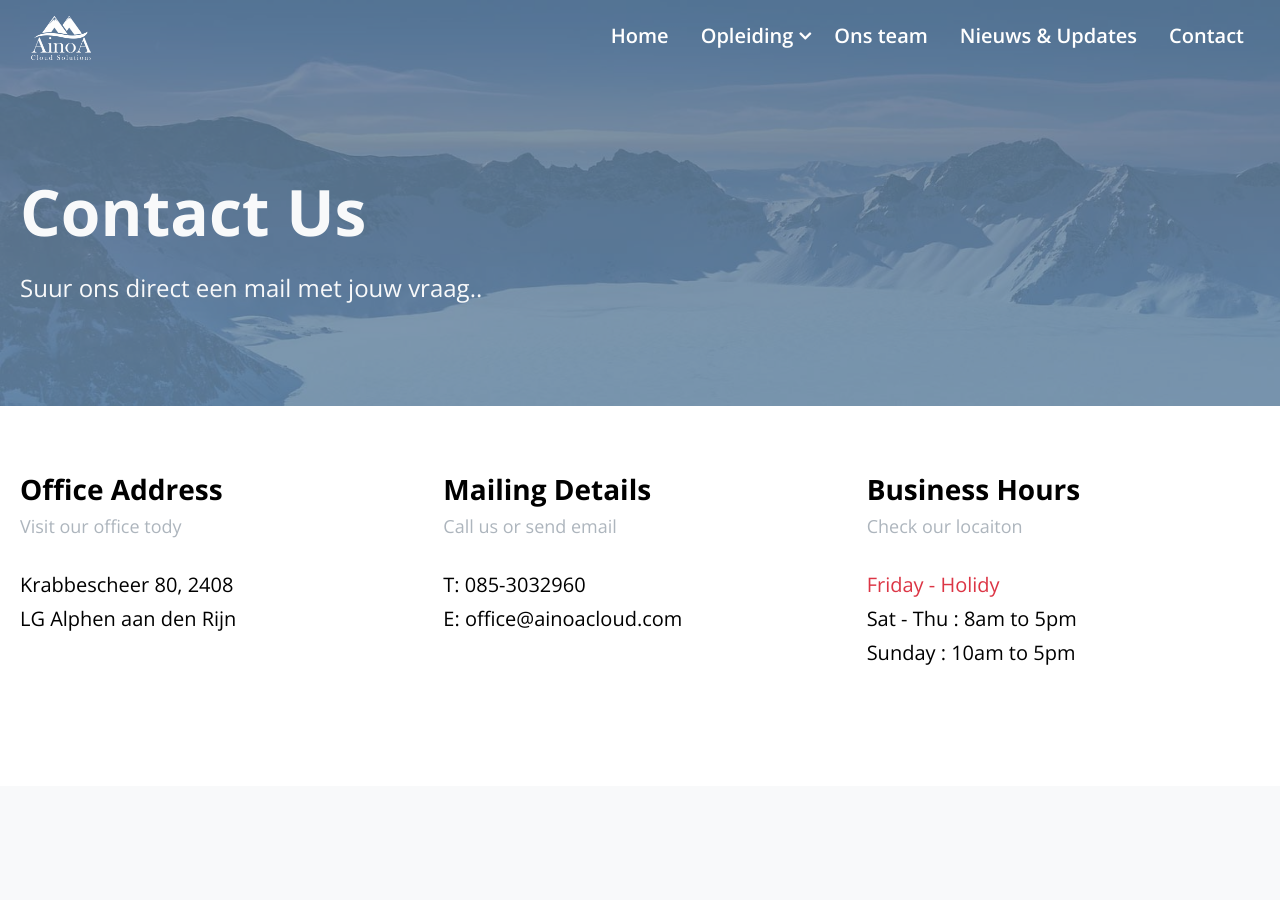
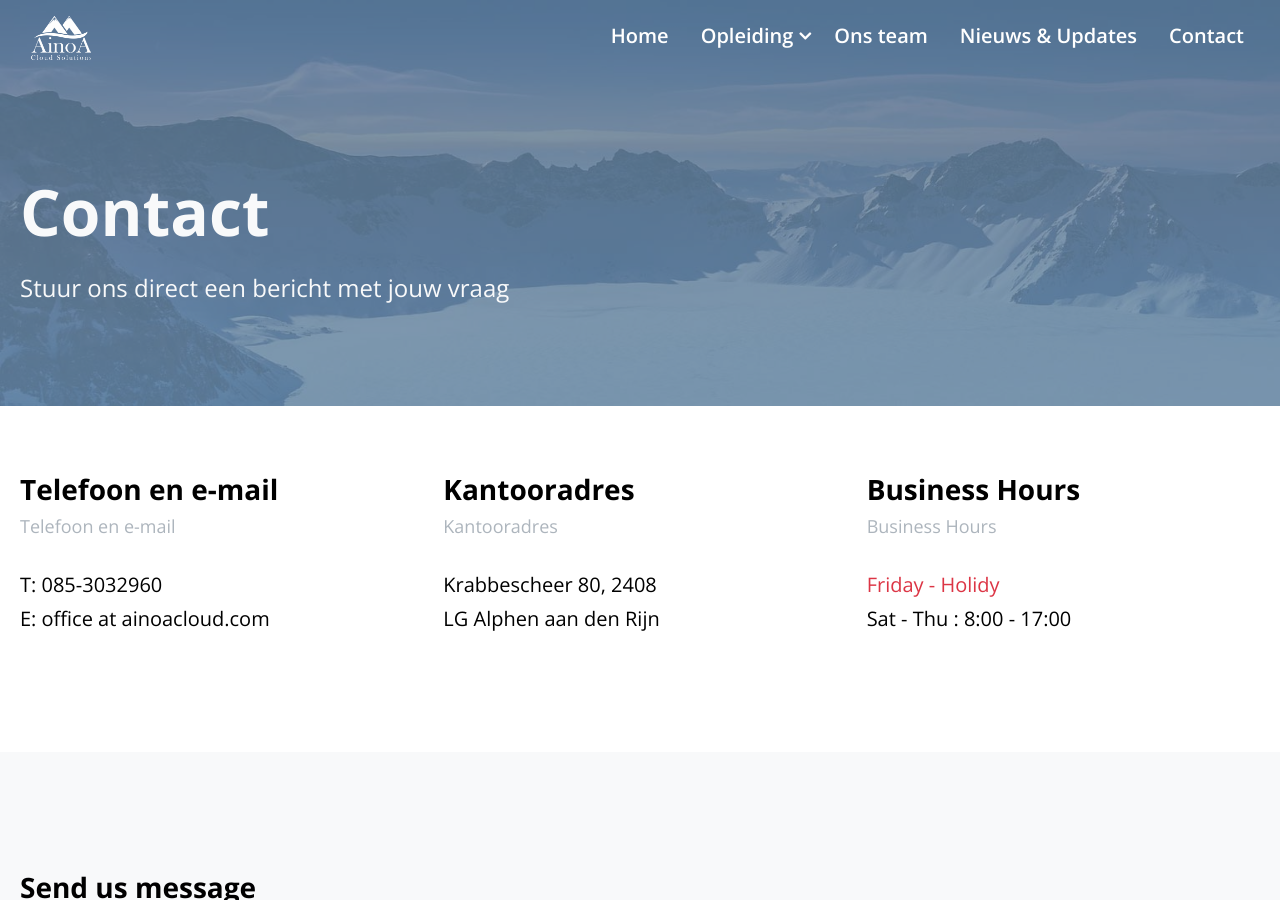
Before and after one commit to Dimtemp/ainoawebsite, a Jekyll site: the page built from contact.html, in a window 1280 px wide and 900 px high. Built offline with Jekyll 4.4.1, drawn with Linux system fonts in a browser that asks for light colours.

Commit message:
Update contact.html

```diff
--- a/contact.html
+++ b/contact.html
@@ -1,7 +1,7 @@
 ---
 layout: default
-title: Contact Us
-description: Suur ons direct een mail met jouw vraag..
+title: Contact
+description: Stuur ons direct een bericht met jouw vraag
 permalink: /contact
 ---
 
@@ -10,26 +10,25 @@ permalink: /contact
 <div class="small-feature-block-area sec-spacer pt-5">
   <div class="container">
     <div class="row">
+      <div class="col-md-4 ">
+        <div class="small-feature-block text-left">
+          <h3 class="title">Telefoon en e-mail</h3>
+          <h4 class="label">Telefoon en e-mail</h4>
+          <p class="text">T: 085-3032960<br>E: office at ainoacloud.com<br></p>
+        </div>
+      </div>
       <div class="col-md-4">
         <div class="small-feature-block text-left">
-          <h3 class="title">Office Address</h3>
-          <h4 class="label">Visit our office tody</h4>
+          <h3 class="title">Kantooradres</h3>
+          <h4 class="label">Kantooradres</h4>
           <p class="text">Krabbescheer 80, 2408 <br>LG Alphen aan den Rijn</p>
         </div>
       </div>
       <div class="col-md-4 ">
         <div class="small-feature-block text-left">
-          <h3 class="title">Mailing Details</h3>
-          <h4 class="label">Call us or send email</h4>
-          <p class="text">T: 085-3032960<br>E:  office@ainoacloud.com <br></p>
-        </div>
-      </div>
-      <div class="col-md-4 ">
-        <div class="small-feature-block text-left">
           <h3 class="title">Business Hours</h3>
-          <h4 class="label">Check our locaiton</h4>
-          <p class="text"><span class="text-danger">Friday - Holidy</span> <br> Sat - Thu : 8am to 5pm <br> Sunday :
-            10am to 5pm </p>
+          <h4 class="label">Business Hours</h4>
+          <p class="text"><span class="text-danger">Friday - Holidy</span> <br> Sat - Thu : 8:00 - 17:00</p>
         </div>
       </div>
     </div>
```
